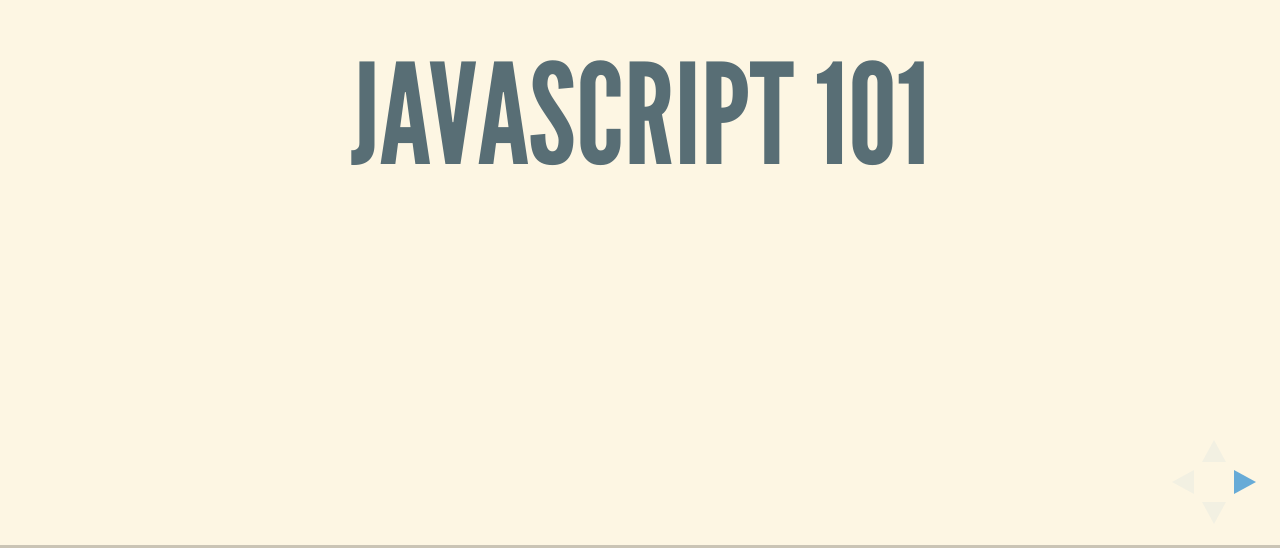
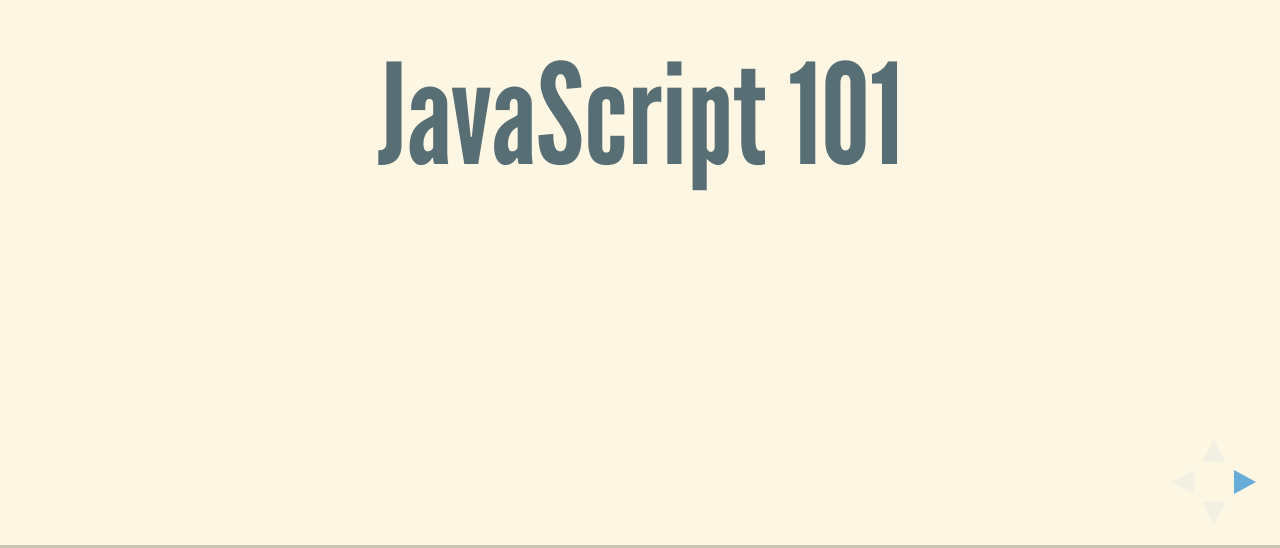
Before and after one commit to jayperryworks/javascript-101, a website: page index.html in a window 1280 px wide. Shown: the part 252-800 px from the top of the page. Drawn offline with Linux system fonts and the light colour scheme.

Commit message:
Update index.html

```diff
--- a/index.html
+++ b/index.html
@@ -34,8 +34,8 @@
 		<![endif]-->
 
 		<style type="text/css">
-			h1, h2, h3, h4, h5, h6 {
-				text-transform: none;
+			.reveal h1, .reveal h2, .reveal h3, .reveal h4, .reveal h5, .reveal h6 {
+				text-transform: none !important;
 			}
 		</style>
 	</head>
```
